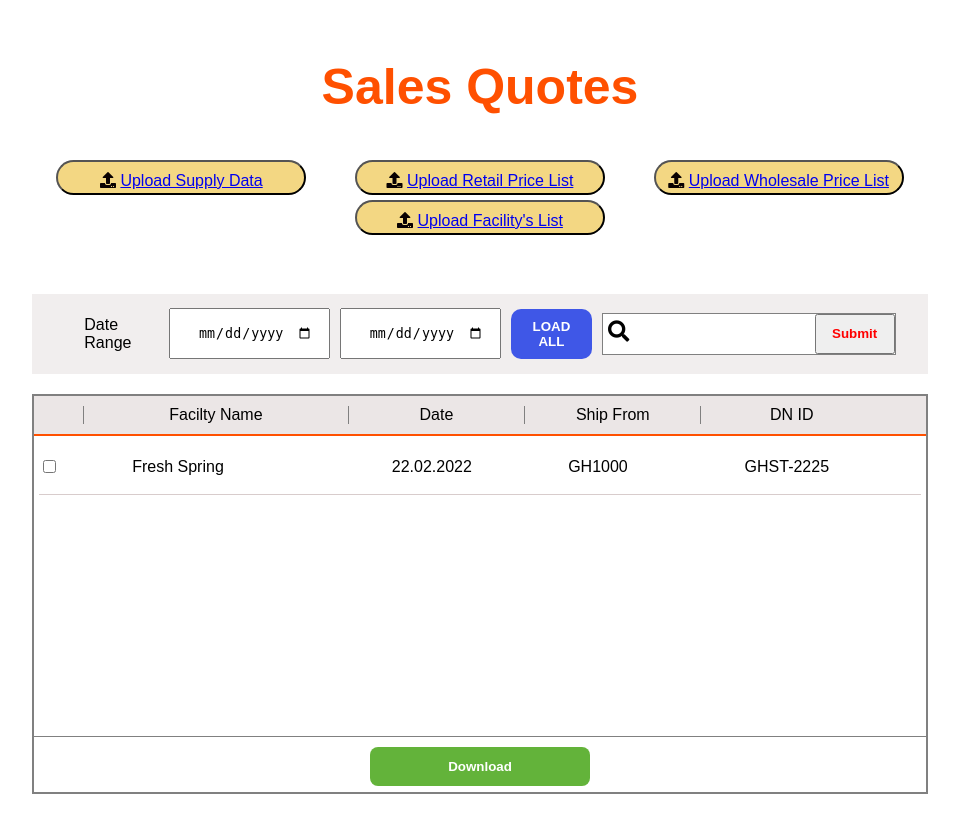
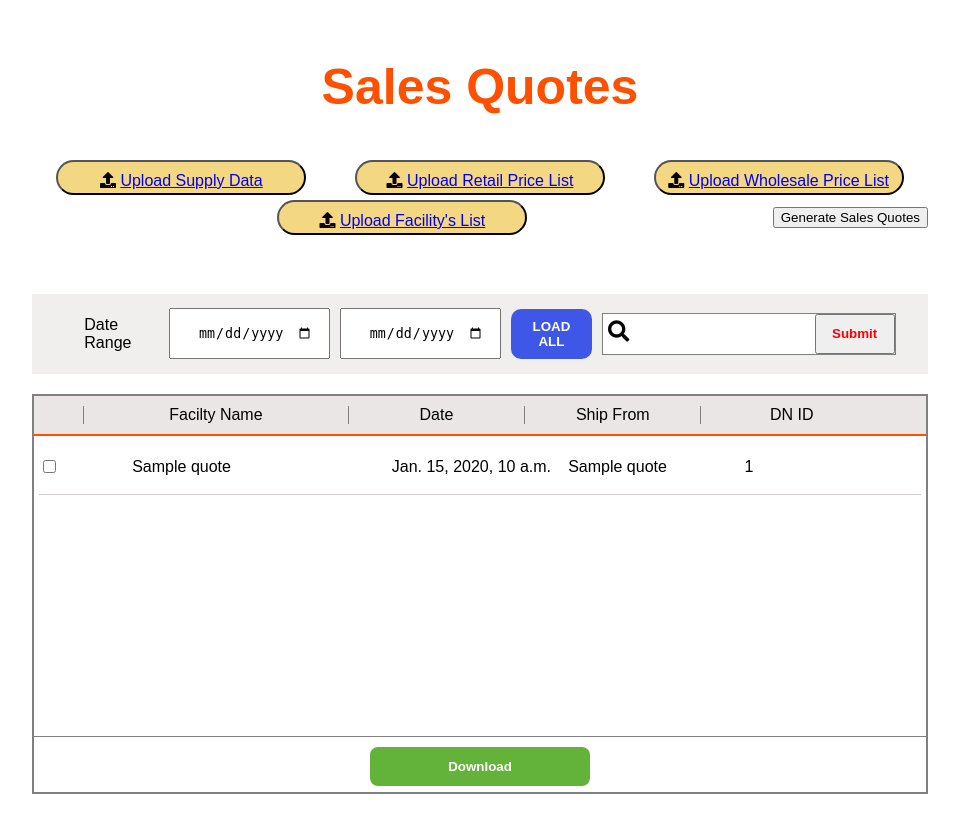
Before and after one commit to DreKwasi/csgh, a Django app: template csgh/templates/csgh/salesquote.html in a window 1280 px wide. Shown: the part 142-972 px from the top of the page, without its empty margins (160-1119 px from the left). Run offline with Django 4.2, Linux system fonts and the light colour scheme; the template is opened without the code that fills it: most values are stand-ins (such as "Sample title", 1, 10 or a date in 2020); data that the repository does not hold is empty.

Commit message:
Completed batchview for Salesquotes

```diff
--- a/csgh/models.py
+++ b/csgh/models.py
@@ -52,7 +52,7 @@ class SalesQuoteLogs(models.Model):
     created_date = models.DateField('date processed')
     shipFromName = models.CharField(max_length=100)
     shipToName = models.CharField(max_length=100)
-    salesquote = models.FileField()
+    salesquote = models.FileField(upload_to="documents/Sales Quotes")
 
     # representing the str attr of the object as the DN ID
     def __str__(self):
--- a/csgh/templates/csgh/salesquote.html
+++ b/csgh/templates/csgh/salesquote.html
@@ -27,6 +27,7 @@
     </header>
 
     <div class="heading"><h2>Sales Quotes</h2></div>
+
     <div class="bar">
         <button class="upload-data">
             <i class="fa fa-upload" aria-hidden="true"></i>
@@ -44,6 +45,12 @@
             <i class="fa fa-upload" aria-hidden="true"></i>
             <a href="{% url 'upload' 'vfl' %}">Upload Facility's List</a>
         </button>
+        <form method="POST", action="{% url 'salesquote' %}">
+            {% csrf_token %}
+            <button type="submit">
+                Generate Sales Quotes
+            </button>
+        </form>
     </div>
     <br><br>
     <div class="top-bar">
@@ -74,26 +81,27 @@
                 </div>
                 <div class="header-dn-id">DN ID</div>
             </div>
+
             <div class="dn-table">
+                {% for quote in quotes %}
                 <div class="data-row">
                     <div class="checkbox">
                         <input type="checkbox" name="" id="">
                     </div>
                     <div class="f-name">
-                        Fresh Spring
+                        {{quote.shipToName}}
                     </div>
                     <div class="dn-date">
-                        22.02.2022
+                        {{quote.created_date}}
                     </div>
                     <div class="ship-from">
-                        GH1000
+                        {{quote.shipFromName}}
                     </div>
                     <div class="dn-id">
-                        GHST-2225
+                        {{quote.deliveryId}}
                     </div>
                 </div>
-
-
+                {% endfor %}
             </div>
 
             <div class="submit-buttons">
--- a/csgh/urls.py
+++ b/csgh/urls.py
@@ -1,11 +1,11 @@
 from django.urls import path
 from csgh import views
-
+from django.conf.urls.static import static
+from django.conf import settings
 
 urlpatterns = [
     path('', views.home, name='home'),
     path('delnote/', views.delnote, name='delnote'),
-    path('salesquote/', views.salesquote, name='salesquote'),
+    path('salesquote/', views.SalesQuoteListView.as_view(), name='salesquote'),
     path('upload/<str:pk>', views.uploadfile, name='upload'),
-
-]
+] + static(settings.MEDIA_URL, document_root=settings.MEDIA_ROOT)
--- a/supply_chain/urls.py
+++ b/supply_chain/urls.py
@@ -18,5 +18,5 @@ from django.urls import path, include
 
 urlpatterns = [
     path('admin/', admin.site.urls),
-    path('csgh/', include('csgh.urls')),
+    path('', include('csgh.urls')),
 ]
```
Also changed, not shown: csgh/views.py (+35 -1 lines), supply_chain/settings.py (+5 -3 lines), csgh/migrations/0005_alter_salesquotelogs_salesquote.py (added).
